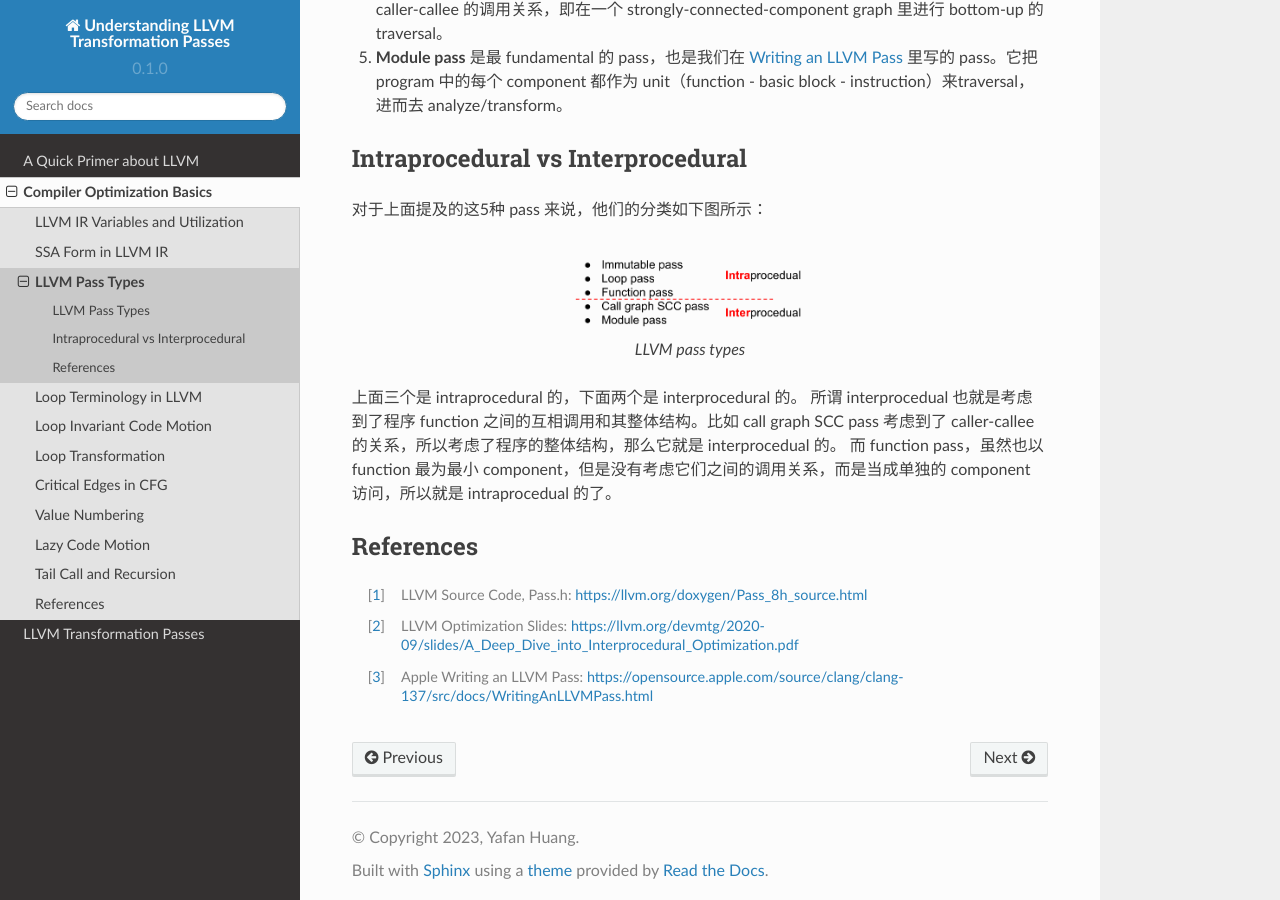
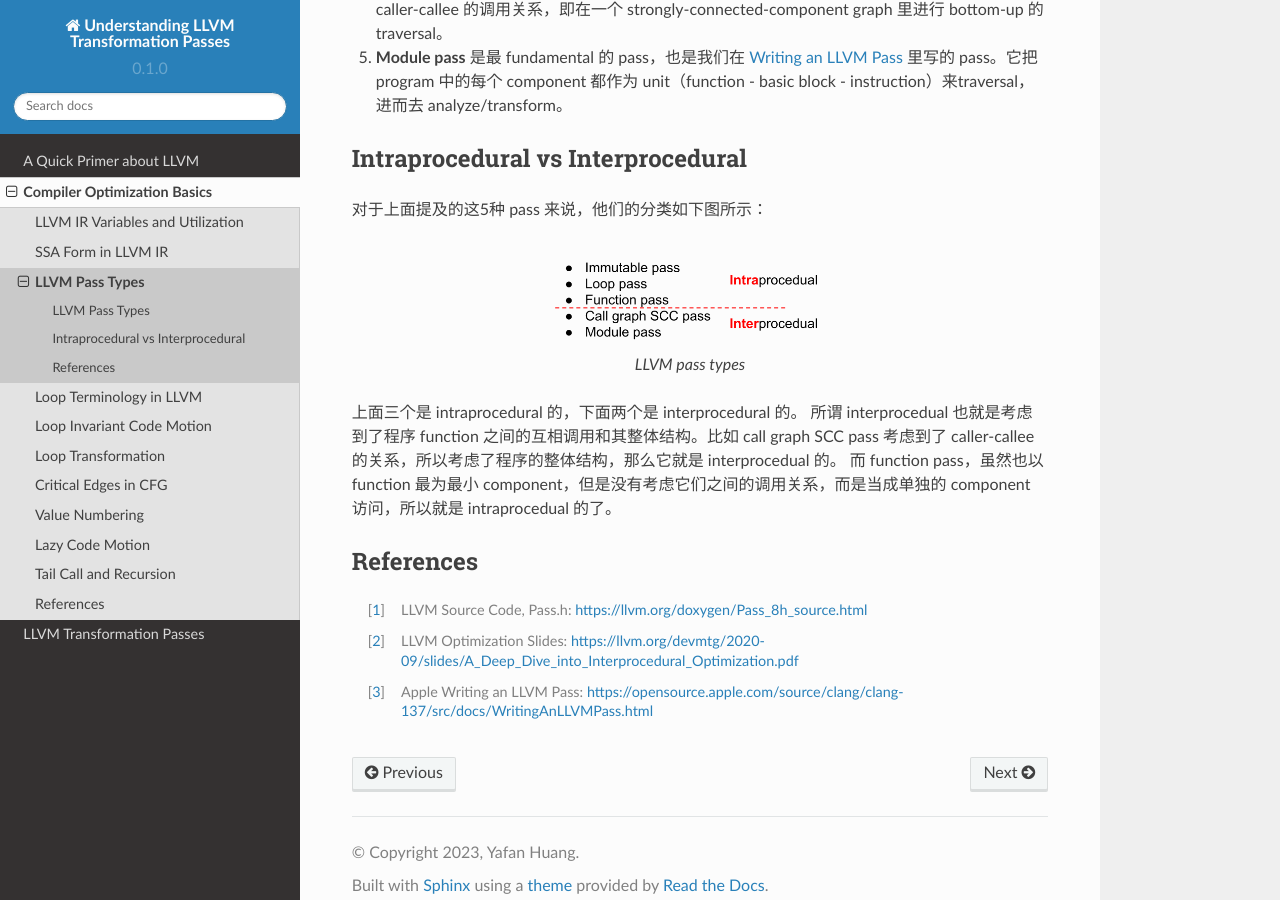
Before and after one commit to hyfshishen/understanding-llvm-transformation-passes, a Sphinx documentation site: the page built from docs/source/compiler-basics/llvm-pass-types.rst, in a window 1280 px wide and 900 px high, scrolled down 482 px. Built offline with Sphinx 7.4.7 and the Read the Docs theme 2.0.0, drawn with Linux system fonts in a browser that asks for light colours.

Commit message:
updating

```diff
--- a/docs/source/compiler-basics/llvm-pass-types.rst
+++ b/docs/source/compiler-basics/llvm-pass-types.rst
@@ -21,7 +21,7 @@ Intraprocedural vs Interprocedural
 .. figure:: figures/pass-types.png
    :align: center
    :alt: LLVM pass types
-   :width: 300px
+   :width: 350px
 
    LLVM pass types
 
```
